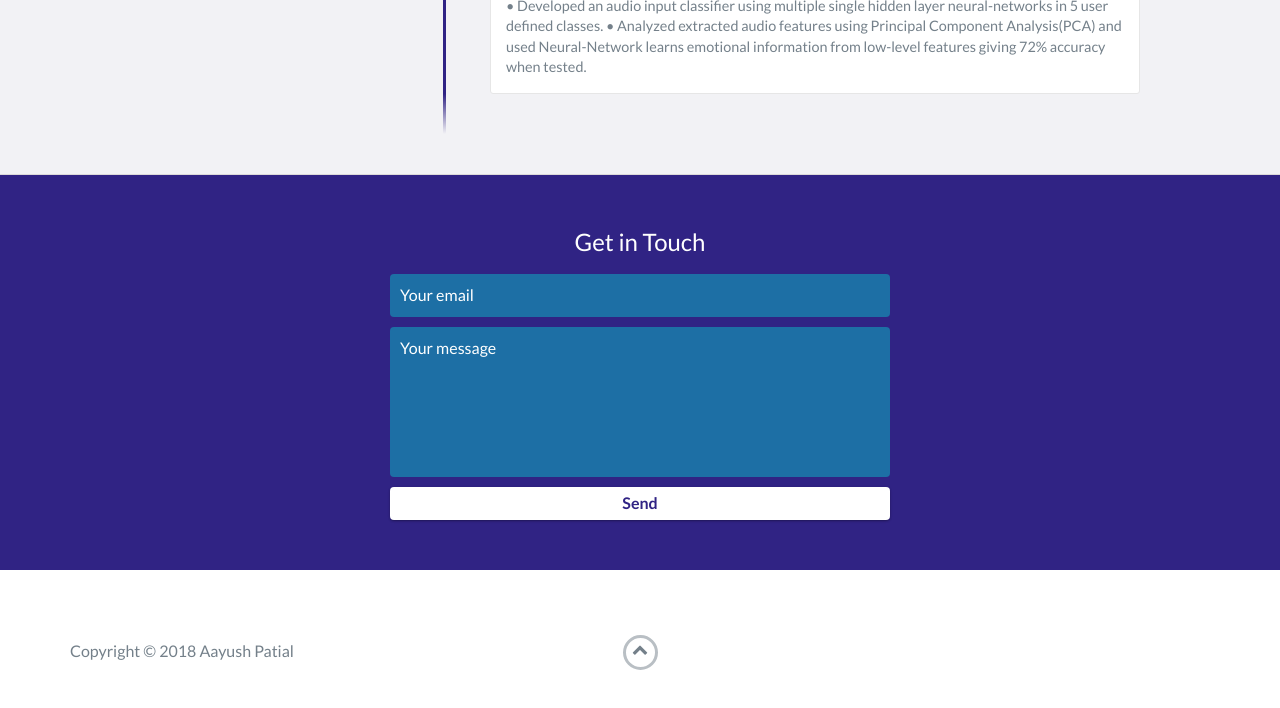
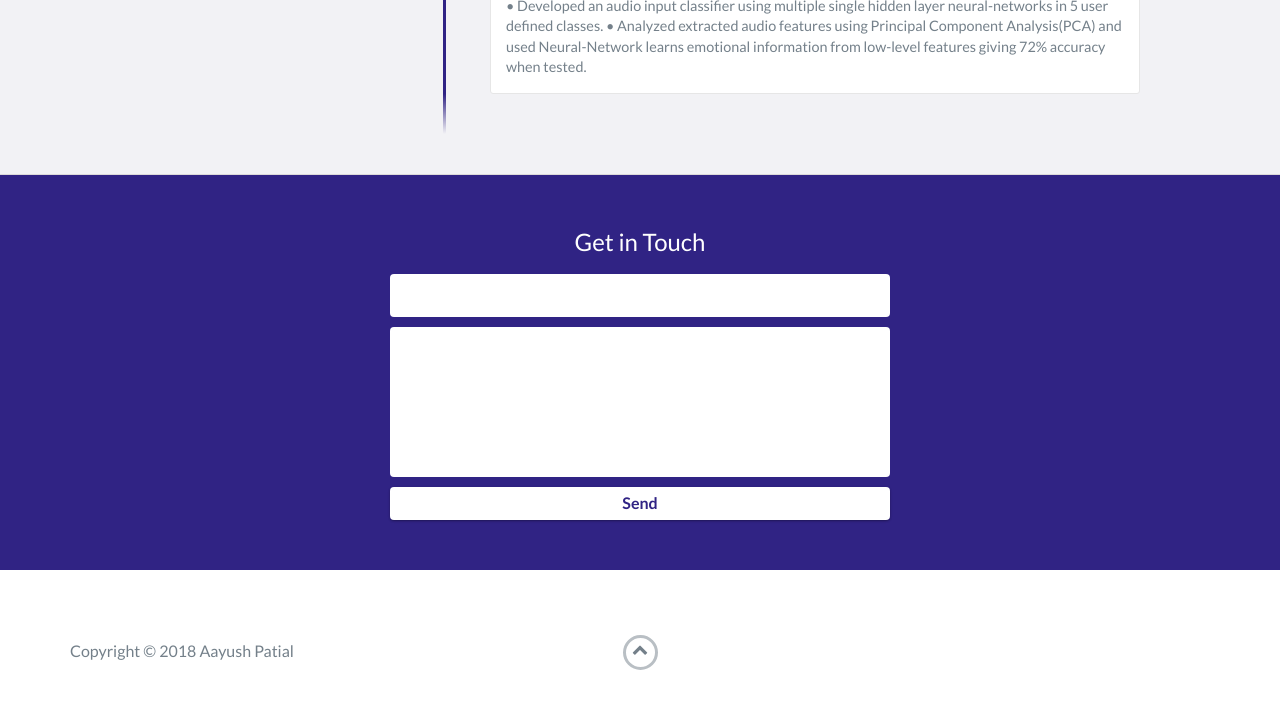
Before and after one commit to Aayush1710/Aayush1710.github.io, a website: page index.html in a window 1280 px wide. Shown: the part 4111-4819 px from the top of the page. Drawn offline with nearby package versions, Linux system fonts and the light colour scheme.

Commit message:
color scheme change

```diff
--- a/css/styles.css
+++ b/css/styles.css
@@ -557,8 +557,8 @@ footer{
     border-radius:4px;
     border:none;
     margin-bottom:10px;
-    background:#1d6fa5;
-    color:#fff;
+    background:#fff;
+    color:#aca7cd;
     transition:.5s ease all
 }
 #contact-form input::-webkit-input-placeholder,#contact-form textarea::-webkit-input-placeholder{
```
